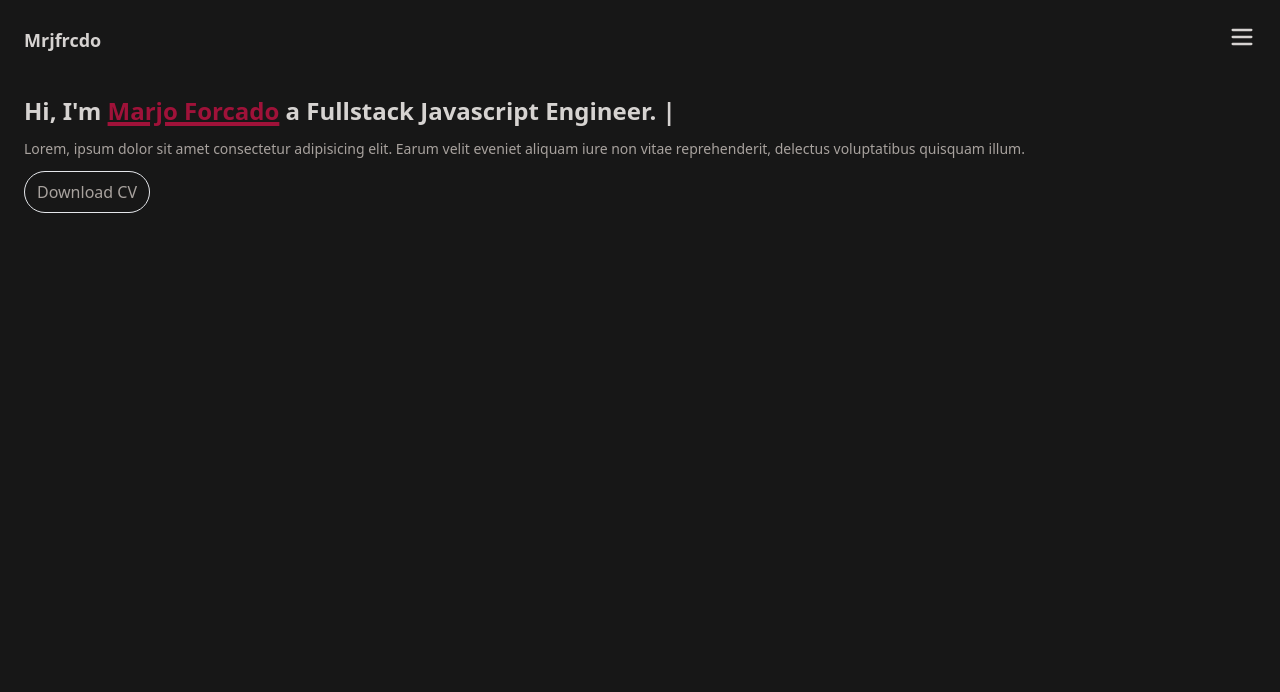
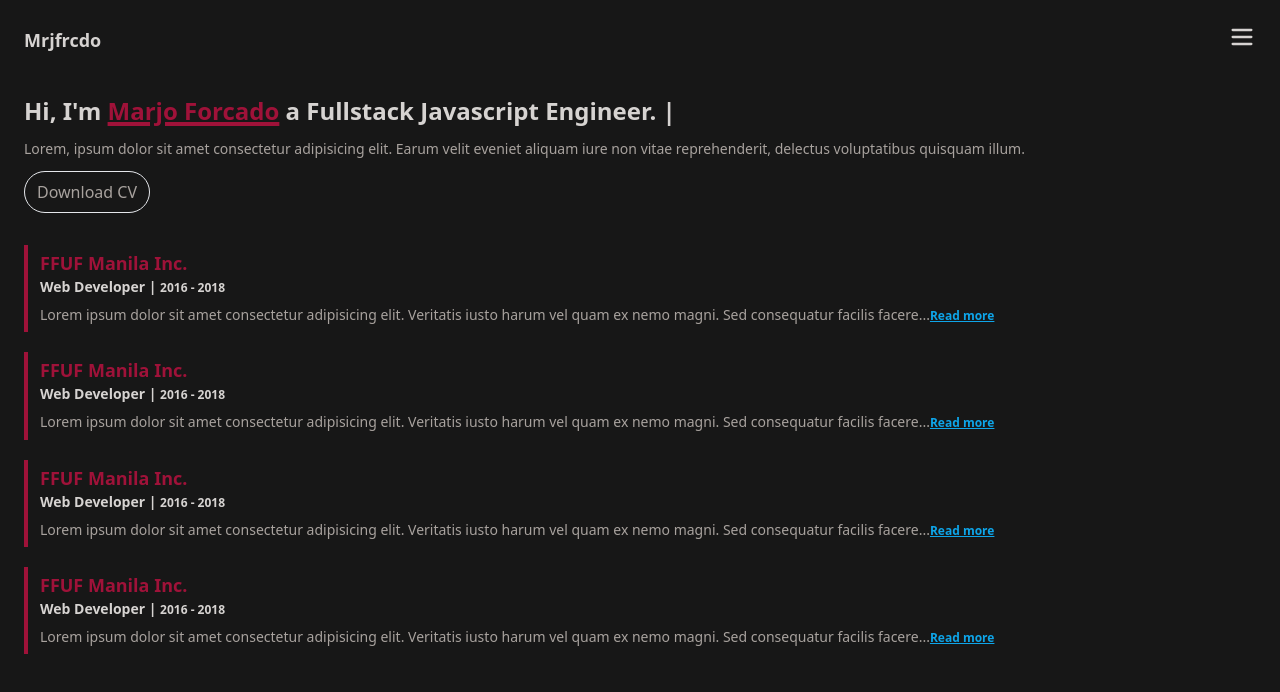
Before and after one commit to marjoforcado/mrjfrcdo, a Next.js app: page / in a window 1280 px wide. Shown: the top 692 px of the page. Built offline with nearby package versions, Linux system fonts and the light colour scheme.

Commit message:
Add Card component

```diff
--- a/pages/index.tsx
+++ b/pages/index.tsx
@@ -1,9 +1,10 @@
-import { Container } from "../ui/components";
+import { Card, Container } from "../ui/components";
 import { NextPageWithLayout } from "./_app";
 
 import styles from "./styles.module.scss";
 
 const IndexPage: NextPageWithLayout = () => (
+  <>
     <Container centerHorizontal>
       <div className={styles["section-1"]}>
         <p className={styles["greetings"]}>
@@ -22,6 +23,15 @@ const IndexPage: NextPageWithLayout = () => (
         </div>
       </div>
     </Container>
+    <Container centerHorizontal>
+      <div className={styles["section-2"]}>
+        <Card />
+        <Card />
+        <Card />
+        <Card />
+      </div>
+    </Container>
+  </>
 );
 
 IndexPage.layout = "profile";
--- a/pages/styles.module.scss
+++ b/pages/styles.module.scss
@@ -18,6 +18,10 @@
   @apply flex flex-col gap-3;
 }
 
+.section-2 {
+  @apply flex flex-col gap-5;
+}
+
 .blinker {
   @apply text-stone-300 animate-blink;
 }
--- /dev/null
+++ b/ui/components/Card/Card.tsx
@@ -0,0 +1,17 @@
+import styles from "./styles.module.scss";
+
+const Card = () => (
+  <div className={styles["card"]}>
+    <h1 className={styles["heading"]}>FFUF Manila Inc.</h1>
+    <p className={styles["position"]}>
+      Web Developer | <span className={styles["duration"]}>2016 - 2018</span>
+    </p>
+    <p className={styles["description"]}>
+      Lorem ipsum dolor sit amet consectetur adipisicing elit. Veritatis iusto
+      harum vel quam ex nemo magni. Sed consequatur facilis facere...
+      <a className={styles["read-more"]}>Read more</a>
+    </p>
+  </div>
+);
+
+export default Card;
--- /dev/null
+++ b/ui/components/Card/index.tsx
@@ -0,0 +1,3 @@
+import Card from "./Card";
+
+export default Card;
--- /dev/null
+++ b/ui/components/Card/styles.module.scss
@@ -0,0 +1,23 @@
+.card {
+  @apply px-3 pb-2 pt-1 border-l-4 border-rose-800;
+}
+
+.heading {
+  @apply text-lg font-black text-rose-800;
+}
+
+.description {
+  @apply text-sm text-stone-400 leading-snug;
+}
+
+.position {
+  @apply text-sm font-bold text-stone-300 mb-2;
+}
+
+.duration {
+  @apply text-xs;
+}
+
+.read-more {
+  @apply text-xs font-bold underline text-sky-500;
+}
--- a/ui/components/index.tsx
+++ b/ui/components/index.tsx
@@ -1,8 +1,9 @@
 import Button from "./Button";
+import Card from "./Card";
 import Container from "./Container";
 import FlexBox from "./FlexBox";
 import Link from "./Link";
 import Navbar from "./Navbar";
 import Text from "./Text";
 
-export { Button, Container, FlexBox, Link, Navbar, Text };
+export { Button, Card, Container, FlexBox, Link, Navbar, Text };
```
Lines whose indentation alone changed are shown as unchanged.
